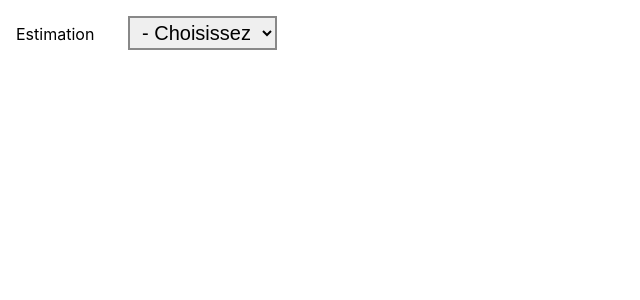
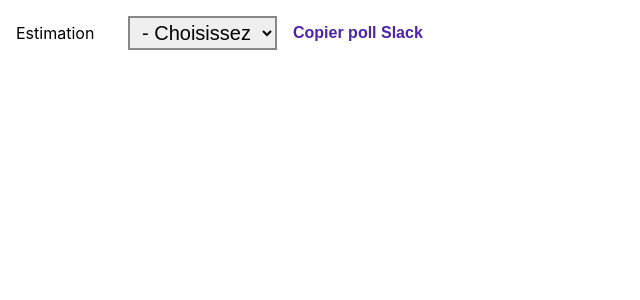
Before and after one commit to is06team/roadtrip-grooming, a Next.js app: page /components/IncrementPhase/components/Increment/components/Estimation in a window 1280 px wide. Shown: the top 300 px of the page, without its empty margins (0-640 px from the left). Built offline with nearby package versions, Linux system fonts and the light colour scheme.

Commit message:
Slack poll button tooltips

```diff
--- a/pages/components/IncrementPhase/components/Increment/components/Estimation/index.tsx
+++ b/pages/components/IncrementPhase/components/Increment/components/Estimation/index.tsx
@@ -1,4 +1,4 @@
-import React from 'react'
+import React, { useEffect, useState } from 'react'
 import styles from './styles.module.scss';
 
 type Props = {
@@ -22,6 +22,22 @@ const copySlackPollToClipboard = (incrementName: string) => {
 }
 
 const Estimation = ({ estimation, incrementTypeName, onChange }: Props) => {
+  const [ slackCopied, setSlackCopied ] = useState(false)
+
+  const handleSlackCopy = () => {
+    setSlackCopied(true)
+    copySlackPollToClipboard(incrementTypeName)
+  }
+
+  useEffect(() => {
+    if (slackCopied) {
+      const timeout = setTimeout(() => {
+        setSlackCopied(false)
+        clearTimeout(timeout)
+      }, 5000)
+    }
+  }, [slackCopied])
+
   return (
     <div className={styles.Estimation}>
       <label>Estimation</label>
@@ -36,7 +52,10 @@ const Estimation = ({ estimation, incrementTypeName, onChange }: Props) => {
         <option>13</option>
         <option>21</option>
       </select>
-      <button className="slackPoll" onClick={() => copySlackPollToClipboard(incrementTypeName)}><i className="fab fa-slack"></i></button>
+      <button className={"slackPoll" + (slackCopied ? ' copied' : '')} onClick={handleSlackCopy}>
+        <i className="fab fa-slack"></i>
+        <span className="label">{slackCopied ? 'Copié !' : 'Copier poll Slack'}</span>
+      </button>
     </div>
   )
 }
--- a/pages/components/IncrementPhase/components/Increment/components/Estimation/styles.module.scss
+++ b/pages/components/IncrementPhase/components/Increment/components/Estimation/styles.module.scss
@@ -1,4 +1,13 @@
 .Estimation {
   padding: 1em;
   width: 50%;
+  display: flex;
+  align-items: center;
 }
+
+.tooltip {
+  border: 1px solid black;
+  border-radius: 8px;
+  padding: 0.25em 0.5em;
+  margin-left: 0.5em;
+}
--- a/styles/globals.scss
+++ b/styles/globals.scss
@@ -137,11 +137,22 @@ button, .file-field-container .button {
     background-color: transparent;
     color: $color-secondary;
     font-size: 1.5em;
-    display: inline;
+    display: flex;
     margin-left: 0.5em;
+    align-items: center;
 
     &:active {
       margin-left: 0.5em !important;
+      background: none;
+    }
+
+    span {
+      font-size: 1rem;
+      padding-left: 0.25em;
+    }
+
+    &.copied {
+      color: $color-grey;
     }
   }
 }
```
